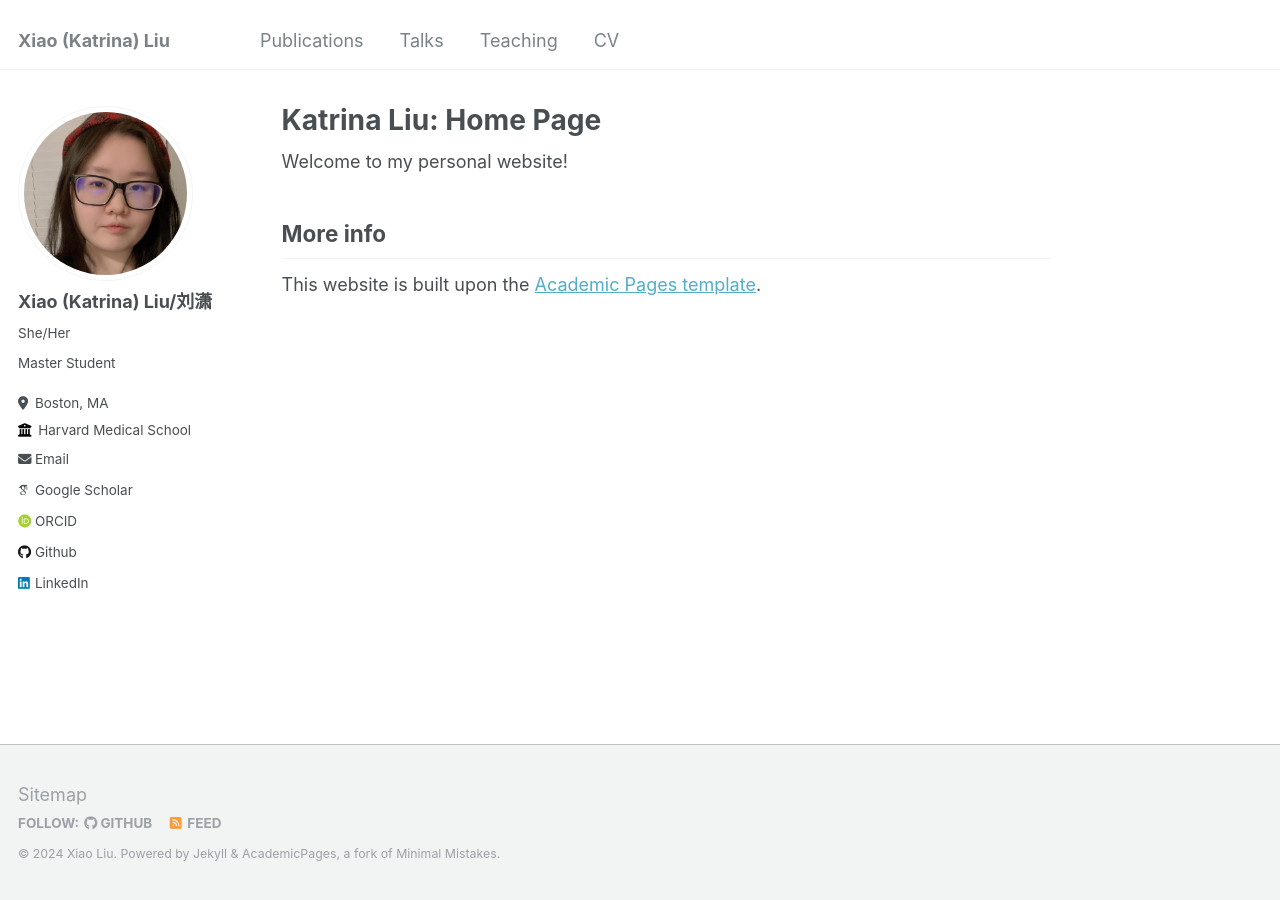
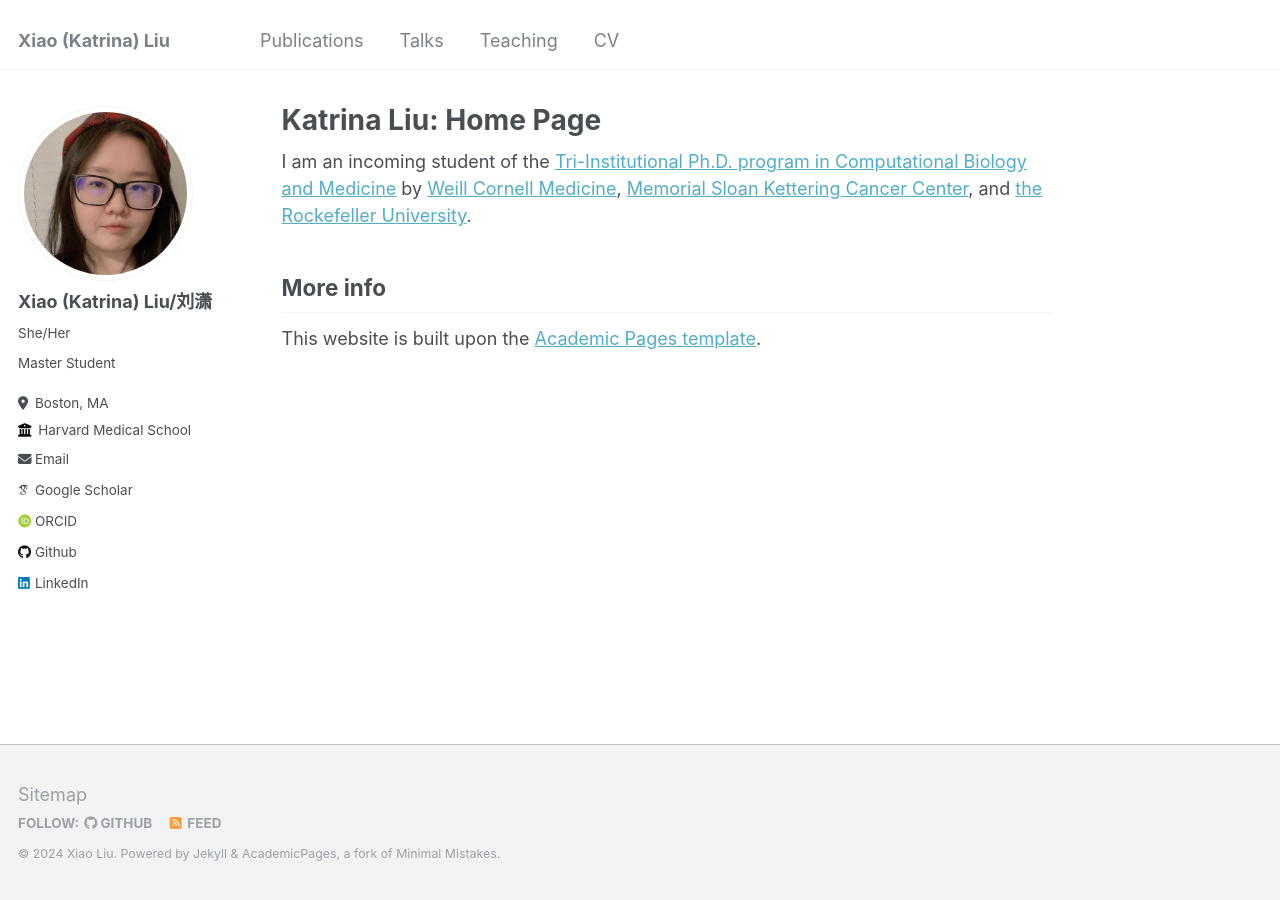
Before and after one commit to katrina-liu/katrina-liu.github.io, a Jekyll site: the page built from _pages/about.md, in a window 1280 px wide. Built offline with Jekyll 4.4.1, drawn with Linux system fonts in a browser that asks for light colours; some web fonts are replaced.

Commit message:
Update about.md

```diff
--- a/_pages/about.md
+++ b/_pages/about.md
@@ -7,7 +7,7 @@
   - /about.html
 ---
 
-Welcome to my personal website!
+I am an incoming student of the [Tri-Institutional Ph.D. program in Computational Biology and Medicine](https://compbio.triiprograms.org/) by [Weill Cornell Medicine](https://gradschool.weill.cornell.edu/), [Memorial Sloan Kettering Cancer Center](https://www.mskcc.org/research/ski), and [the Rockefeller University](https://www.rockefeller.edu/).
 
 More info
 ------
```
